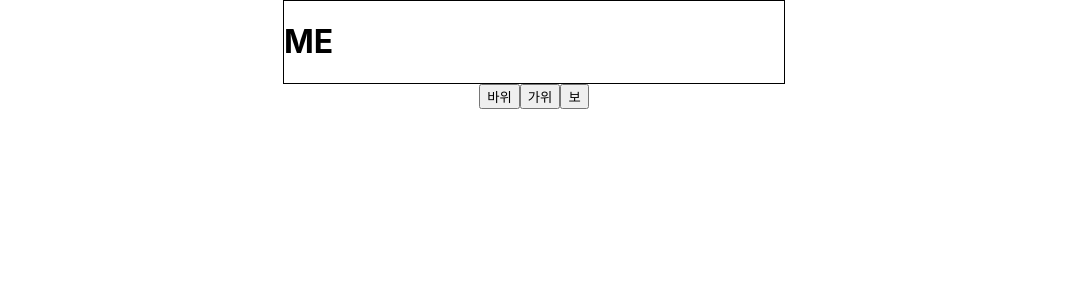
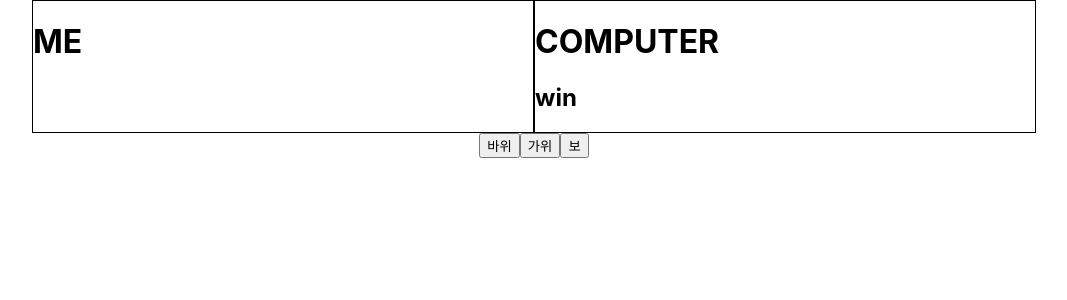
Before and after one commit to dlcksdud/REACT, a React (Create React App) app in the folder first-react/: page / in a window 1280 px wide. Shown: the top 300 px of the page, without its empty margins (106-1173 px from the left). Built offline with nearby package versions, Linux system fonts and the light colour scheme.

Commit message:
20250127 | 가위바위보게임 결과까지, 박스색깔은 미완

```diff
--- a/first-react/src/App.js
+++ b/first-react/src/App.js
@@ -29,14 +29,14 @@ const choice = {
 };
 
 function App() {
+  // 내가 선택한 값을 보여주기 위한 state
   const [userSelect, setUserSelect] = useState(null);
-
-  // const [boxBorderColor, setBoxBorderColor] = useState("");
-
-  // const rspState = (param) => {
-  //     console.log("param ? ", param);
-  //     setRsp(param);
-  // }
+ // 컴퓨터가 랜덤한 값을 선택한 걸 보여주기 위한 state
+  const [computerSelect, setComputerSelect] = useState(null);
+ // 컴퓨터vs나 대결 결과
+  // const [userResult, setUserResult] = useState(null);
+  // const [computerResult, setComputerResult] = useState(null);
+  const [result, setResult] = useState("");
 
   const play =(userChoice)=> {
     console.log("선택됨 ", userChoice);
@@ -46,14 +46,117 @@ function App() {
      * onClick={() => play("rock")} 으로 콜백함수로 처리해줘야 한다.
      */
     setUserSelect(choice[userChoice]);
+    let computerChoice = randomChoice();
+    setComputerSelect(choice[computerChoice]);
+    console.log("computerChoice ", computerChoice);
 
+    // 결과 출력
+    /**
+     * 나의 생각..
+     * 0(바위),1(가위),2(보)의 배열로 choice를 만들 수 있으니
+     *
+     */
+    // let itemArray = Object.keys(choice);
+    // console.log("userChoice!!!!!!!!!!!!!!! ", userChoice);
+    //   console.log("computerChoice!!!!!!!!!!!!", computerChoice);
+    // // userChoice == itemArray[0] && computerChoice == itemArray[1] ? setUserResult("WIN") : setComputerResult("LOSE");
+    // if(userChoice == computerChoice) {
+    //     setUserResult("비김");
+    //     setComputerResult("비김");
+    // } else if(userChoice != computerChoice) {
+    //     /**
+    //      * 경우의 수..
+    //      * 바위 보
+    //      * 바위 가위
+    //      * 가위 보
+    //      * 가위 바위
+    //      * 보 바위
+    //      * 보 가위
+    //      */
+    // }
+
+    /**
+     * 선생님 코드
+     */
+    setResult(judgement(choice[userChoice], choice[computerChoice]));
 
   }
+  const judgement = (user, computer) => {
+    console.log("**********", user.name,
+       computer.name);
+    /**
+     * 선생님 코드
+     */
+    if(user.name == computer.name) {
+      return "비김";
+    } else if(user.name == "Rock") return computer.name="Scissors"? "win":"lose"
+      else if(user.name == "Scissors") return computer.name == "Paper"?"win":"lose"
+      else if(user.name == "Paper") return computer.name =="Rokc"? "win": "lose"
+
+    /**
+     * 내 코드
+     */
+    // if(user.name == computer.name) {
+    //     setUserResult("비김");
+    //     setComputerResult("비김");
+    // } else if(user.name != computer.name) {
+    //     /**
+    //      * 경우의 수..
+    //      * 바위 보
+    //      * 바위 가위
+    //      * 가위 보
+    //      * 가위 바위
+    //      * 보 바위
+    //      * 보 가위
+    //      */
+    //     // 1. 나 바위, 컴 보 일떄
+    //     if(user.name == "Rock") {
+    //       if(computer.name == "Scissors") {setUserResult("이겼다."); setComputerResult("졌다.");}
+    //       if(computer.name == "Paper") {setUserResult("졌다."); setComputerResult("이겼다.");}
+    //     } else if(user.nameser == "Scissors") {
+    //       if(computer.name == "Paper") {setUserResult("이겼다."); setComputerResult("졌다.");}
+    //       if(computer.name == "Rock") {setUserResult("졌다."); setComputerResult("이겼다.");}
+    //     } else {
+    //       if(computer.name == "Rock") {setUserResult("이겼다."); setComputerResult("졌다.");}
+    //       if(computer.name == "Scissors") {setUserResult("졌다."); setComputerResult("이겼다.");}
+    //     }
+    // }
+  }
+
+  const randomChoice =() => {
+    /**
+     * 컴퓨터에서 랜덤으로 받아오는것
+     * math.random() 으로 랜덤한 숫자를 받아 올 수 있다.
+     * 0~1 사이의 랜덤값을 반환한다.
+     * 아이템과 숫자를 연결짓는 방법 : 배열
+     */
+    /**
+     * 내가 한 방법
+     * let randomItem = Math.round(Math.random() * 2);  // 0~2까지의 랜덤한 숫자 반환
+        console.log(randomItem);
+        randomItem == 0?setComputerSelect(choice.rock):randomItem == 1?setComputerSelect(choice.scissors):setComputerSelect(choice.paper);
+     */
+
+    /**
+     * 선생님이 한 방법
+     * choice객체를 배열화 시킴
+     * Object.keys() 함수 : 객체의 키값만 뽑아서 array로 만들어주는 함수
+     * Math.floor() 함소 : 소수점 아래의 수는 버림
+     */
+    let itemArray = Object.keys(choice);
+    // console.log(itemArray); //['rock', 'scissors', 'paper']
+    let randomItem = Math.floor(Math.random() * itemArray.length);
+    // console.log(randomItem);
+    let final = itemArray[randomItem];
+    // console.log(final);
+    return final;
+  }
+
   return (
     <div>
       <div className='main'>
-        <Game name="ME" item={userSelect}></Game>
-        {/* <Game name="COMPUTER" item={userSelect}></Game> */}
+        <Game name="ME" item={userSelect} result={result}></Game>
+        <Game name="COMPUTER" item={computerSelect} result={result}></Game>
 
       </div>
       <div className='main'>
--- a/first-react/src/component/GameBox.js
+++ b/first-react/src/component/GameBox.js
@@ -2,6 +2,13 @@ import React from 'react'
 
 const Game = (props) => {
   console.log("props : ", props);
+  let result;
+  if(props.name === "COMPUTER" && props.result !== "비김" && props.result !== null) {
+    result = props.result === "win" ? "lose":"win";
+  } else {
+    result = props.result;
+  }
+
   return (
     <div className='gameBox'>
       <h1>{props.name}</h1>
@@ -18,7 +25,7 @@ const Game = (props) => {
        */}
       {/* <img className='item-img' src={props.item && props.item.img}></img> */}
       <p className='item-img'>{props.item && props.item.img}</p>
-      <h2>{props.result}</h2>
+      <h2>{result}</h2>
     </div>
   )
 }
```
